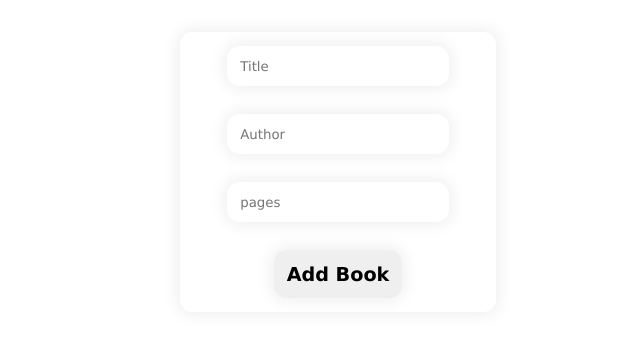
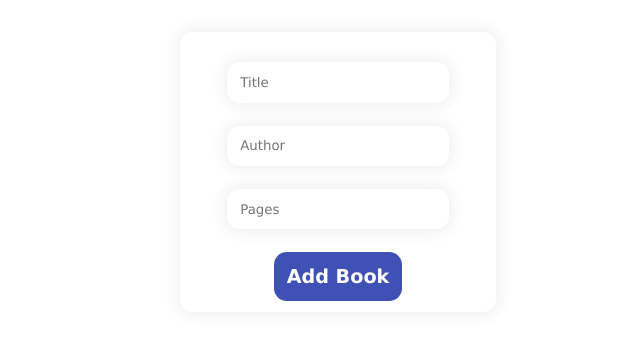
Before and after one commit to amirusmanyahaya/odin-project, a plain HTML site: page exercise/objects_and_object_constructors/index.html in a window 1280 px wide. Shown: the part 236-576 px from the top of the page, without its empty margins (302-942 px from the left). Drawn offline with Linux system fonts and the light colour scheme.

Commit message:
added background color for button

```diff
--- a/exercise/objects_and_object_constructors/index.html
+++ b/exercise/objects_and_object_constructors/index.html
@@ -11,7 +11,7 @@
     <div class="form-container">
         <input type="text" name="Title" id="title" placeholder="Title" required>
         <input type="text" name="Author" id="author" placeholder="Author" required>
-        <input type="number" name="pages" id="pages" placeholder="pages" pages>
+        <input type="number" name="pages" id="pages" placeholder="Pages" required>
         <input type="button" value="Add Book" class="add-button">
     </div>
 </body>
--- a/exercise/objects_and_object_constructors/styles/style.css
+++ b/exercise/objects_and_object_constructors/styles/style.css
@@ -13,6 +13,7 @@ body{
 .form-container{
     width: 25%;
     height: 35vh;
+    padding-top: 1.2rem;
     display: flex;
     flex-direction: column;
     box-shadow: 0 0 15px 4px rgba(0,0,0,0.06);
@@ -25,10 +26,11 @@ body{
     margin: 0 auto;
     padding: 0.8rem;
     border-radius: 0.8rem;
-    border: 0;
-    box-shadow: 0 0 15px 4px rgba(0,0,0,0.06);
+    border: none;
     font-size: 1.2rem;
     font-weight: bold;
+    background-color: #3F51B5;
+    color: #fff;
 
 }
 #author, #title, #pages{
```
